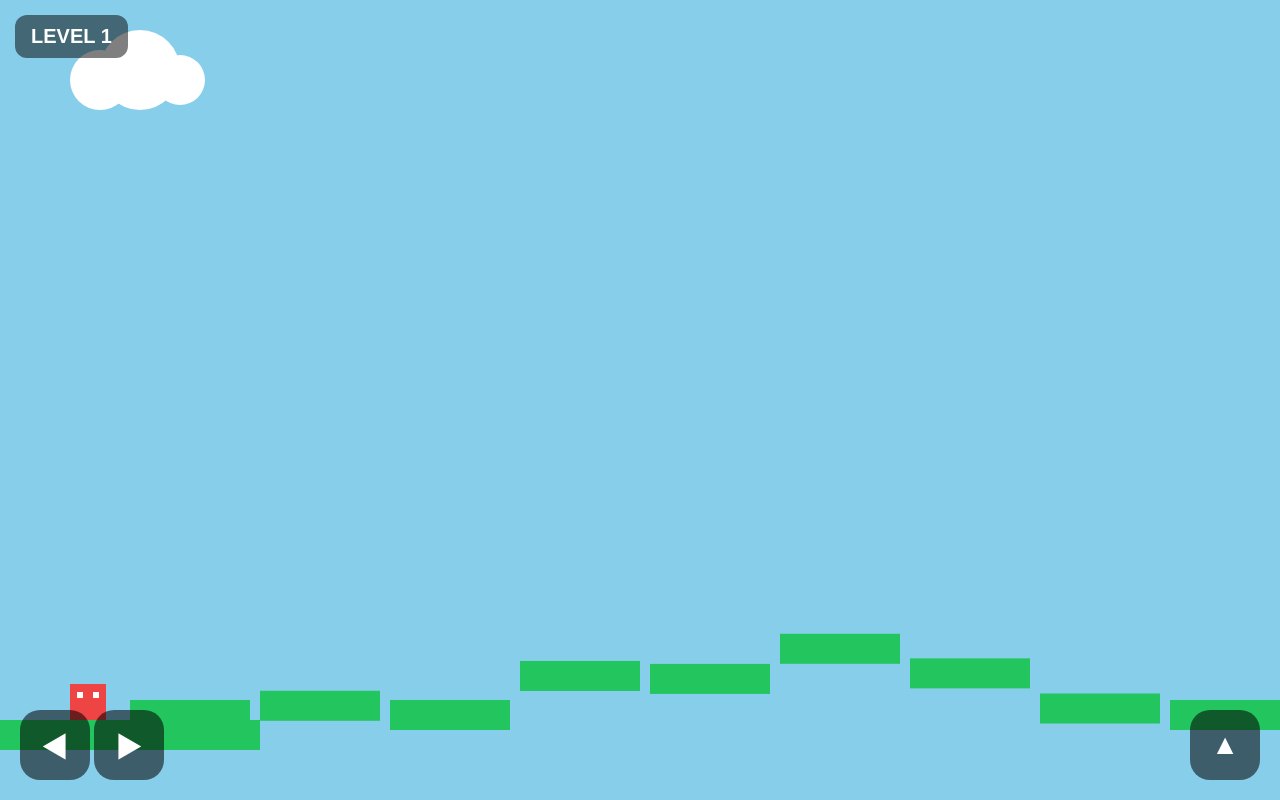
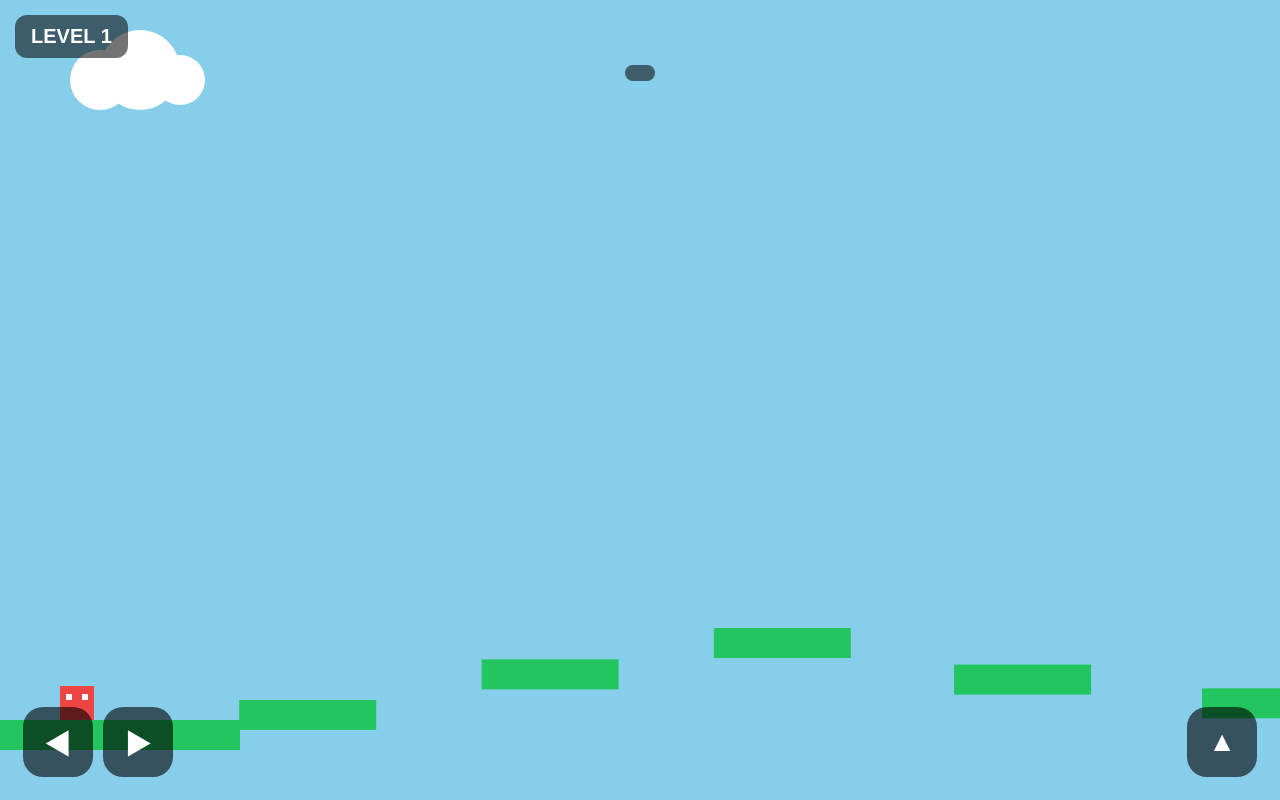
Before and after one commit to efue00-ux/efue00-ux.github.io, a plain HTML site: page index.html in a window 1280 px wide. Drawn offline with Linux system fonts and the light colour scheme.

Commit message:
Update index.html

```diff
--- a/index.html
+++ b/index.html
@@ -3,50 +3,69 @@
 <head>
 <meta charset="UTF-8">
 <meta name="viewport" content="width=device-width, initial-scale=1.0, user-scalable=no">
-<title>점프맵</title>
+<title>극한 점프맵</title>
 
 <style>
-html, body {
-  margin: 0;
-  padding: 0;
-  overflow: hidden;
-  background: #87ceeb;
-  touch-action: none;
+html,body{
+  margin:0;
+  padding:0;
+  overflow:hidden;
+  background:#87ceeb;
+  touch-action:none;
+  font-family:Arial,sans-serif;
 }
 
-canvas {
-  display: block;
+canvas{
+  display:block;
 }
 
-#level {
-  position: fixed;
-  top: 15px;
-  left: 15px;
-  padding: 10px 16px;
-  background: rgba(0,0,0,0.5);
-  color: white;
-  border-radius: 12px;
-  font: bold 20px Arial;
+#level{
+  position:fixed;
+  top:15px;
+  left:15px;
+  padding:10px 16px;
+  background:rgba(0,0,0,.55);
+  color:white;
+  border-radius:12px;
+  font-size:20px;
+  font-weight:bold;
+  z-index:5;
 }
 
-#buttons {
-  position: fixed;
-  bottom: 20px;
-  left: 0;
-  right: 0;
-  display: flex;
-  justify-content: space-between;
-  padding: 0 20px;
+#message{
+  position:fixed;
+  top:65px;
+  left:50%;
+  transform:translateX(-50%);
+  color:white;
+  background:rgba(0,0,0,.55);
+  padding:8px 15px;
+  border-radius:10px;
+  font-weight:bold;
+  z-index:5;
 }
 
-button {
-  width: 70px;
-  height: 70px;
-  border: 0;
-  border-radius: 20px;
-  background: rgba(0,0,0,0.55);
-  color: white;
-  font-size: 28px;
+#buttons{
+  position:fixed;
+  left:0;
+  right:0;
+  bottom:20px;
+  display:flex;
+  justify-content:space-between;
+  padding:0 20px;
+  z-index:10;
+}
+
+button{
+  width:70px;
+  height:70px;
+  margin:3px;
+  border:none;
+  border-radius:20px;
+  background:rgba(0,0,0,.6);
+  color:white;
+  font-size:28px;
+  user-select:none;
 }
 </style>
 </head>
@@ -56,292 +75,386 @@ button {
 <canvas id="game"></canvas>
 
 <div id="level">LEVEL 1</div>
+<div id="message">START!</div>
 
 <div id="buttons">
   <div>
     <button id="left">◀</button>
     <button id="right">▶</button>
   </div>
-
   <button id="jump">▲</button>
 </div>
 
 <script>
-const canvas = document.getElementById("game");
-const ctx = canvas.getContext("2d");
+const canvas=document.getElementById("game");
+const ctx=canvas.getContext("2d");
 
-let W = window.innerWidth;
-let H = window.innerHeight;
+let W=innerWidth;
+let H=innerHeight;
 
-canvas.width = W;
-canvas.height = H;
+canvas.width=W;
+canvas.height=H;
 
-window.addEventListener("resize", function() {
-  W = window.innerWidth;
-  H = window.innerHeight;
-
-  canvas.width = W;
-  canvas.height = H;
+window.addEventListener("resize",()=>{
+  W=innerWidth;
+  H=innerHeight;
+  canvas.width=W;
+  canvas.height=H;
 });
 
-const player = {
-  x: 70,
-  y: 200,
-  w: 36,
-  h: 36,
-  vx: 0,
-  vy: 0,
-  ground: false
+const player={
+  x:60,
+  y:200,
+  w:34,
+  h:34,
+  vx:0,
+  vy:0,
+  ground:false
 };
 
-let platforms = [];
-let cameraX = 0;
-let level = 1;
+let platforms=[];
+let spikes=[];
+let cameraX=0;
+let level=1;
 
-let left = false;
-let right = false;
-let jump = false;
+let left=false;
+let right=false;
+let jump=false;
 
-function createLevel() {
-  platforms = [];
+let finishX=0;
 
-  let x = 0;
-  let y = H - 80;
+const gravity=.7;
+const jumpPower=-13;
+
+function createLevel(){
+
+  platforms=[];
+  spikes=[];
+
+  let x=0;
+  let y=H-80;
+
+  const platformWidth=Math.max(65,145-level*8);
+  const minGap=70+level*5;
+  const maxGap=105+level*8;
+  const maxHeight=Math.min(110,45+level*7);
 
   platforms.push({
-    x: 0,
-    y: y,
-    w: 260,
-    h: 30
+    x:0,
+    y:y,
+    w:240,
+    h:30
   });
 
-  for (let i = 0; i < 12; i++) {
-    x += 130;
+  for(let i=0;i<18;i++){
 
-    y += Math.random() * 100 - 50;
+    const gap=minGap+Math.random()*(maxGap-minGap);
 
-    if (y < 150) {
-      y = 150;
-    }
+    x+=platformWidth+gap;
 
-    if (y > H - 100) {
-      y = H - 100;
-    }
+    y+=(Math.random()*2-1)*maxHeight;
+
+    if(y<150)y=150;
+    if(y>H-100)y=H-100;
 
     platforms.push({
-      x: x,
-      y: y,
-      w: 120,
-      h: 30
+      x:x,
+      y:y,
+      w:platformWidth,
+      h:30
     });
-  }
 
-  player.x = 70;
-  player.y = H - 180;
-  player.vx = 0;
-  player.vy = 0;
-}
+    if(level>=3 && i>1){
 
-createLevel();
+      if(Math.random()<0.35+level*.03){
 
-function update() {
-
-  if (left) {
-    player.vx -= 0.6;
-  }
-
-  if (right) {
-    player.vx += 0.6;
-  }
-
-  if (!left && !right) {
-    player.vx *= 0.8;
-  }
-
-  if (player.vx > 7) {
-    player.vx = 7;
-  }
-
-  if (player.vx < -7) {
-    player.vx = -7;
-  }
-
-  if (jump && player.ground) {
-    player.vy = -13;
-    player.ground = false;
-  }
-
-  jump = false;
-
-  player.vy += 0.7;
-
-  const oldY = player.y;
-
-  player.x += player.vx;
-  player.y += player.vy;
-
-  player.ground = false;
-
-  for (const p of platforms) {
-
-    if (
-      player.vy >= 0 &&
-      oldY + player.h <= p.y &&
-      player.y + player.h >= p.y &&
-      player.x + player.w > p.x &&
-      player.x < p.x + p.w
-    ) {
-
-      player.y = p.y - player.h;
-      player.vy = 0;
-      player.ground = true;
+        spikes.push({
+          x:x+platformWidth*.5-15,
+          y:y-22,
+          w:30,
+          h:22
+        });
+      }
     }
   }
 
-  if (player.y > H + 200) {
-    createLevel();
+  finishX=
+    platforms[platforms.length-1].x+
+    platforms[platforms.length-1].w;
+
+  player.x=60;
+  player.y=H-160;
+  player.vx=0;
+  player.vy=0;
+  cameraX=0;
+
+  document.getElementById("level").textContent=
+    "LEVEL "+level;
+
+  document.getElementById("message").textContent=
+    level===1 ? "START!" : "LEVEL "+level+"!";
+
+  setTimeout(()=>{
+    document.getElementById("message").textContent="";
+  },1500);
+}
+
+function restartLevel(){
+
+  player.x=60;
+  player.y=H-160;
+  player.vx=0;
+  player.vy=0;
+  cameraX=0;
+
+  document.getElementById("message").textContent="다시 도전!";
+
+  setTimeout(()=>{
+    document.getElementById("message").textContent="";
+  },1000);
+}
+
+function update(){
+
+  if(left)player.vx-=.6;
+  if(right)player.vx+=.6;
+
+  if(!left&&!right)player.vx*=.82;
+
+  if(player.vx>7)player.vx=7;
+  if(player.vx<-7)player.vx=-7;
+
+  if(jump&&player.ground){
+    player.vy=jumpPower;
+    player.ground=false;
   }
 
-  cameraX = player.x - W * 0.3;
+  jump=false;
 
-  if (cameraX < 0) {
-    cameraX = 0;
+  player.vy+=gravity;
+
+  const oldY=player.y;
+
+  player.x+=player.vx;
+  player.y+=player.vy;
+
+  player.ground=false;
+
+  for(const p of platforms){
+
+    if(
+      player.vy>=0 &&
+      oldY+player.h<=p.y &&
+      player.y+player.h>=p.y &&
+      player.x+player.w>p.x &&
+      player.x<p.x+p.w
+    ){
+
+      player.y=p.y-player.h;
+      player.vy=0;
+      player.ground=true;
+    }
   }
 
-  const last = platforms[platforms.length - 1];
+  for(const s of spikes){
 
-  if (player.x > last.x + last.w - 20) {
+    if(
+      player.x<s.x+s.w &&
+      player.x+player.w>s.x &&
+      player.y<s.y+s.h &&
+      player.y+player.h>s.y
+    ){
+
+      restartLevel();
+      return;
+    }
+  }
+
+  if(player.y>H+200){
+    restartLevel();
+    return;
+  }
+
+  if(player.x>=finishX-20){
 
     level++;
+    createLevel();
+    return;
+  }
 
-    document.getElementById("level").textContent =
-      "LEVEL " + level;
+  cameraX=player.x-W*.3;
 
-    createLevel();
-  }
+  if(cameraX<0)cameraX=0;
 }
 
-function draw() {
+function draw(){
 
-  ctx.fillStyle = "#87ceeb";
-  ctx.fillRect(0, 0, W, H);
+  ctx.fillStyle="#87ceeb";
+  ctx.fillRect(0,0,W,H);
 
-  ctx.fillStyle = "white";
+  ctx.fillStyle="white";
 
   ctx.beginPath();
 
-  ctx.arc(100, 80, 30, 0, Math.PI * 2);
-  ctx.arc(140, 70, 40, 0, Math.PI * 2);
-  ctx.arc(180, 80, 25, 0, Math.PI * 2);
+  ctx.arc(100,80,30,0,Math.PI*2);
+  ctx.arc(140,70,40,0,Math.PI*2);
+  ctx.arc(180,80,25,0,Math.PI*2);
 
   ctx.fill();
 
-  for (const p of platforms) {
+  for(const p of platforms){
 
-    ctx.fillStyle = "#22c55e";
+    ctx.fillStyle="#22c55e";
 
     ctx.fillRect(
-      p.x - cameraX,
+      p.x-cameraX,
       p.y,
       p.w,
       p.h
     );
   }
 
-  ctx.fillStyle = "#ef4444";
+  for(const s of spikes){
+
+    ctx.fillStyle="#333";
+
+    ctx.beginPath();
+
+    ctx.moveTo(
+      s.x-cameraX,
+      s.y+s.h
+    );
+
+    ctx.lineTo(
+      s.x+s.w/2-cameraX,
+      s.y
+    );
+
+    ctx.lineTo(
+      s.x+s.w-cameraX,
+      s.y+s.h
+    );
+
+    ctx.closePath();
+
+    ctx.fill();
+  }
+
+  const last=platforms[platforms.length-1];
+
+  ctx.fillStyle="#ffd700";
 
   ctx.fillRect(
-    player.x - cameraX,
+    last.x+last.w-10-cameraX,
+    last.y-70,
+    5,
+    70
+  );
+
+  ctx.fillStyle="#ff3333";
+
+  ctx.beginPath();
+
+  ctx.moveTo(
+    last.x+last.w-5-cameraX,
+    last.y-70
+  );
+
+  ctx.lineTo(
+    last.x+last.w+35-cameraX,
+    last.y-55
+  );
+
+  ctx.lineTo(
+    last.x+last.w-5-cameraX,
+    last.y-40
+  );
+
+  ctx.closePath();
+
+  ctx.fill();
+
+  ctx.fillStyle="#ef4444";
+
+  ctx.fillRect(
+    player.x-cameraX,
     player.y,
     player.w,
     player.h
   );
 
-  ctx.fillStyle = "white";
+  ctx.fillStyle="white";
 
   ctx.fillRect(
-    player.x - cameraX + 7,
-    player.y + 8,
+    player.x-cameraX+6,
+    player.y+8,
     6,
     6
   );
 
   ctx.fillRect(
-    player.x - cameraX + 23,
-    player.y + 8,
+    player.x-cameraX+22,
+    player.y+8,
     6,
     6
   );
 }
 
-function gameLoop() {
+function gameLoop(){
+
   update();
   draw();
 
   requestAnimationFrame(gameLoop);
 }
 
+createLevel();
 gameLoop();
 
-function holdButton(id, setter) {
+function holdButton(id,setter){
 
-  const button = document.getElementById(id);
+  const button=document.getElementById(id);
 
-  button.addEventListener("touchstart", function(e) {
+  button.addEventListener("touchstart",e=>{
     e.preventDefault();
     setter(true);
   });
 
-  button.addEventListener("touchend", function(e) {
+  button.addEventListener("touchend",e=>{
     e.preventDefault();
     setter(false);
   });
 }
 
-holdButton("left", function(value) {
-  left = value;
-});
-
-holdButton("right", function(value) {
-  right = value;
-});
+holdButton("left",v=>left=v);
+holdButton("right",v=>right=v);
 
 document.getElementById("jump").addEventListener(
   "touchstart",
-  function(e) {
+  e=>{
     e.preventDefault();
-    jump = true;
+    jump=true;
   }
 );
 
-window.addEventListener("keydown", function(e) {
+window.addEventListener("keydown",e=>{
 
-  if (e.key === "ArrowLeft" || e.key === "a") {
-    left = true;
-  }
+  if(e.key==="ArrowLeft"||e.key==="a")left=true;
+  if(e.key==="ArrowRight"||e.key==="d")right=true;
 
-  if (e.key === "ArrowRight" || e.key === "d") {
-    right = true;
-  }
-
-  if (
-    e.key === "ArrowUp" ||
-    e.key === " " ||
-    e.key === "w"
-  ) {
-    jump = true;
+  if(
+    e.key==="ArrowUp"||
+    e.key===" "||
+    e.key==="w"
+  ){
+    jump=true;
   }
 });
 
-window.addEventListener("keyup", function(e) {
+window.addEventListener("keyup",e=>{
 
-  if (e.key === "ArrowLeft" || e.key === "a") {
-    left = false;
-  }
-
-  if (e.key === "ArrowRight" || e.key === "d") {
-    right = false;
-  }
+  if(e.key==="ArrowLeft"||e.key==="a")left=false;
+  if(e.key==="ArrowRight"||e.key==="d")right=false;
 });
 </script>
 
```
